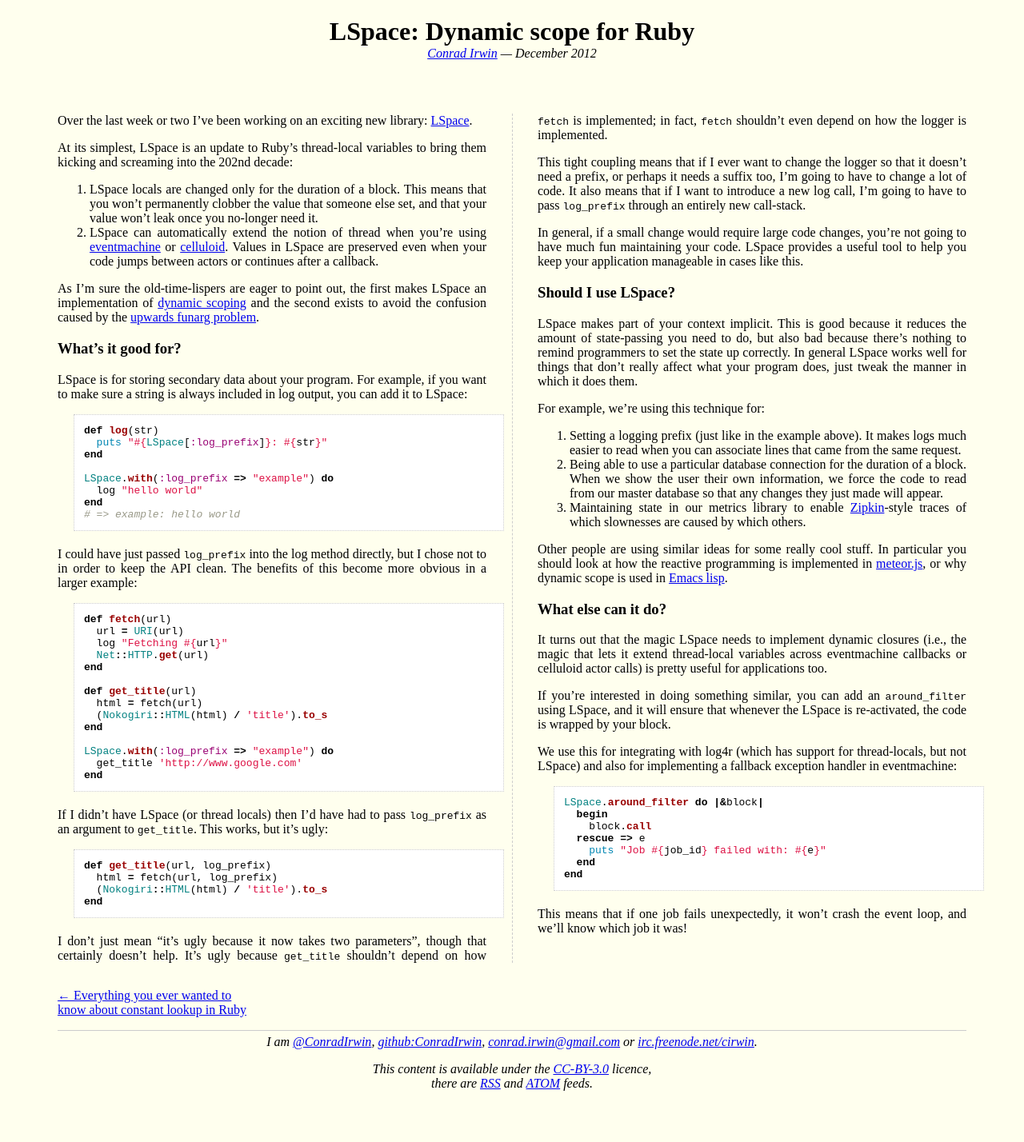
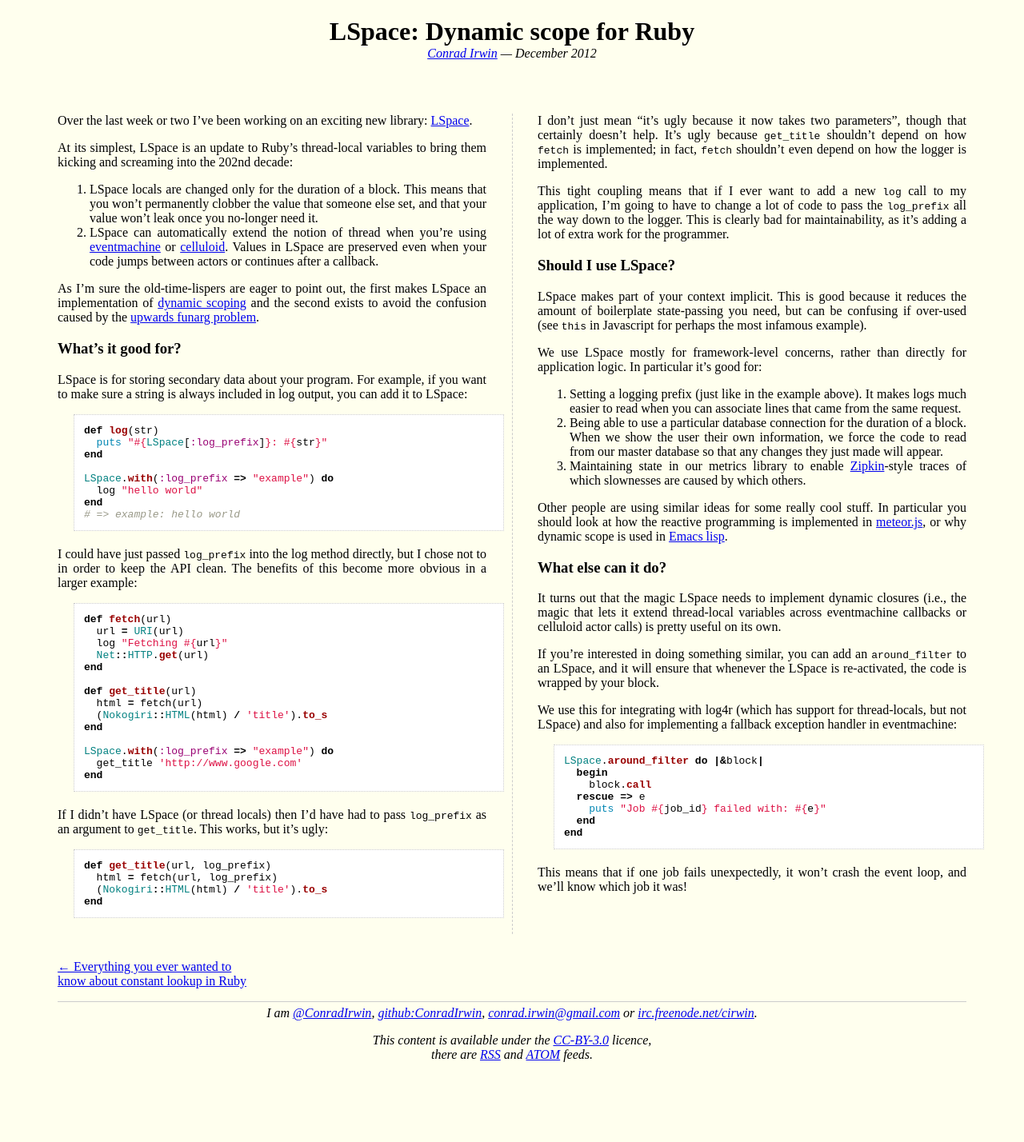
Before and after one commit to ConradIrwin/conradirwin.github.com, a Jekyll site: the page built from _posts/2012-12-01-lspace.md, in a window 1280 px wide. Shown: the whole page at 80% size. Built offline with Jekyll 4.4.1, drawn with Linux system fonts in a browser that asks for light colours; Markdown is read by kramdown in place of the engine named in the settings; comment, search, counter and statistics services are not loaded; after the commit the page ends 1392 px from its top, so only the background shows below that.

Commit message:
Editingeditingediting

```diff
--- a/_posts/2012-12-01-lspace.md
+++ b/_posts/2012-12-01-lspace.md
@@ -78,24 +78,20 @@ certainly doesn't help. It's ugly because `get_title` shouldn't depend on how
 `fetch` is implemented; in fact, `fetch` shouldn't even depend on how the logger
 is implemented.
 
-This tight coupling means that if I ever want to change the logger so that it
-doesn't need a prefix, or perhaps it needs a suffix too, I'm going to have to
-change a lot of code. It also means that if I want to introduce a new log call,
-I'm going to have to pass `log_prefix` through an entirely new call-stack.
-
-In general, if a small change would require large code changes, you're not going to have
-much fun maintaining your code. LSpace provides a useful tool to help you keep your
-application manageable in cases like this.
+This tight coupling means that if I ever want to add a new `log` call to my
+application, I'm going to have to change a lot of code to pass the `log_prefix`
+all the way down to the logger. This is clearly bad for maintainability, as it's
+adding a lot of extra work for the programmer.
 
 Should I use LSpace?
 ====================
 
-LSpace makes part of your context implicit. This is good because it reduces the amount of
-state-passing you need to do, but also bad because there's nothing to remind programmers
-to set the state up correctly. In general LSpace works well for things that don't really
-affect what your program does, just tweak the manner in which it does them.
+LSpace makes part of your context implicit. This is good because it reduces the
+amount of boilerplate state-passing you need, but can be confusing if over-used
+(see `this` in Javascript for perhaps the most infamous example).
 
-For example, we're using this technique for:
+We use LSpace mostly for framework-level concerns, rather than directly for
+application logic. In particular it's good for:
 
 1. Setting a logging prefix (just like in the example above). It makes logs much
    easier to read when you can associate lines that came from the same request.
@@ -116,10 +112,10 @@ What else can it do?
 
 It turns out that the magic LSpace needs to implement dynamic closures (i.e.,
 the magic that lets it extend thread-local variables across eventmachine
-callbacks or celluloid actor calls) is pretty useful for applications too.
+callbacks or celluloid actor calls) is pretty useful on its own.
 
 If you're interested in doing something similar, you can add an `around_filter`
-using LSpace, and it will ensure that whenever the LSpace is re-activated, the
+to an LSpace, and it will ensure that whenever the LSpace is re-activated, the
 code is wrapped by your block.
 
 We use this for integrating with log4r (which has support for thread-locals, but
```
